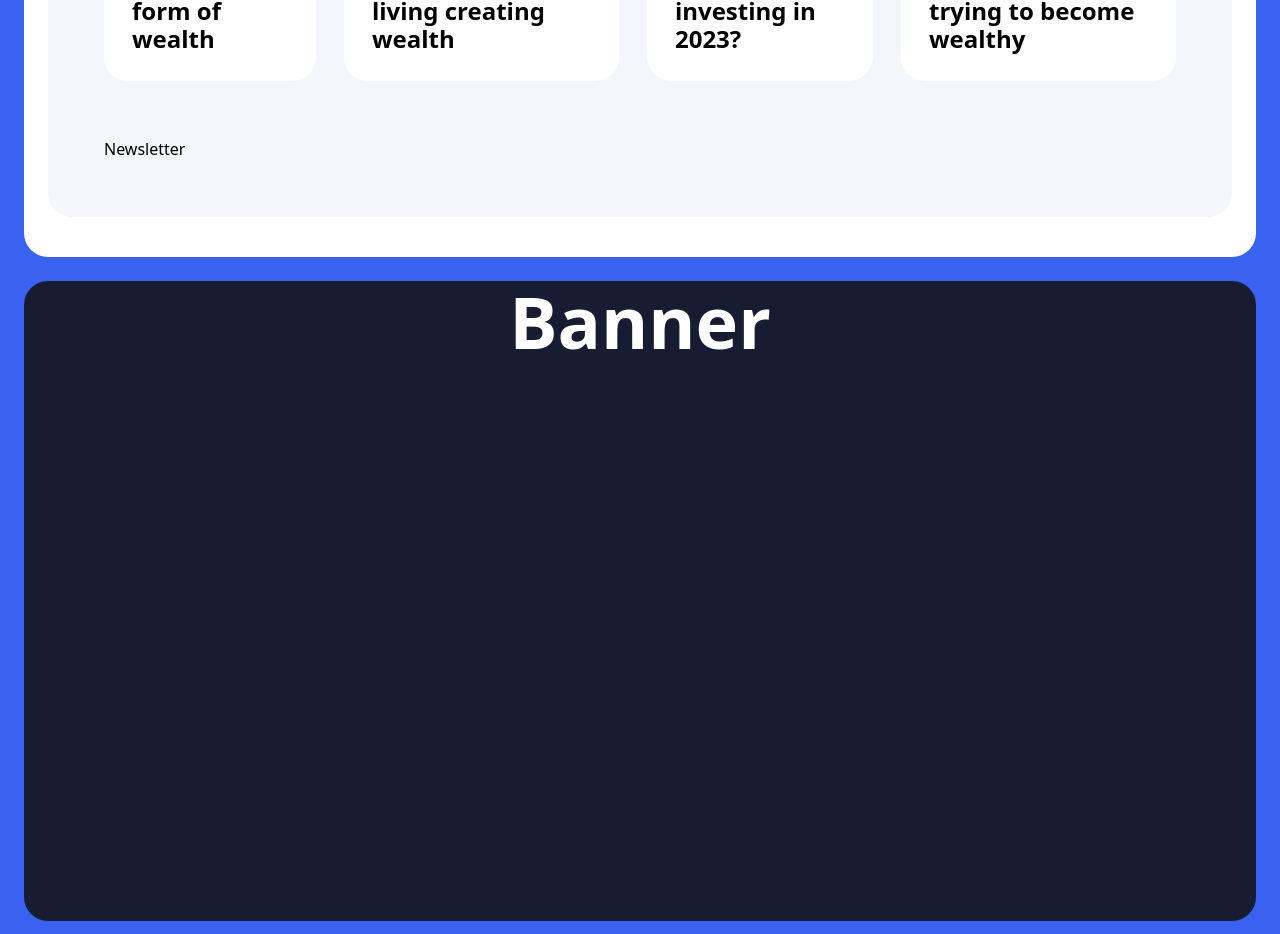
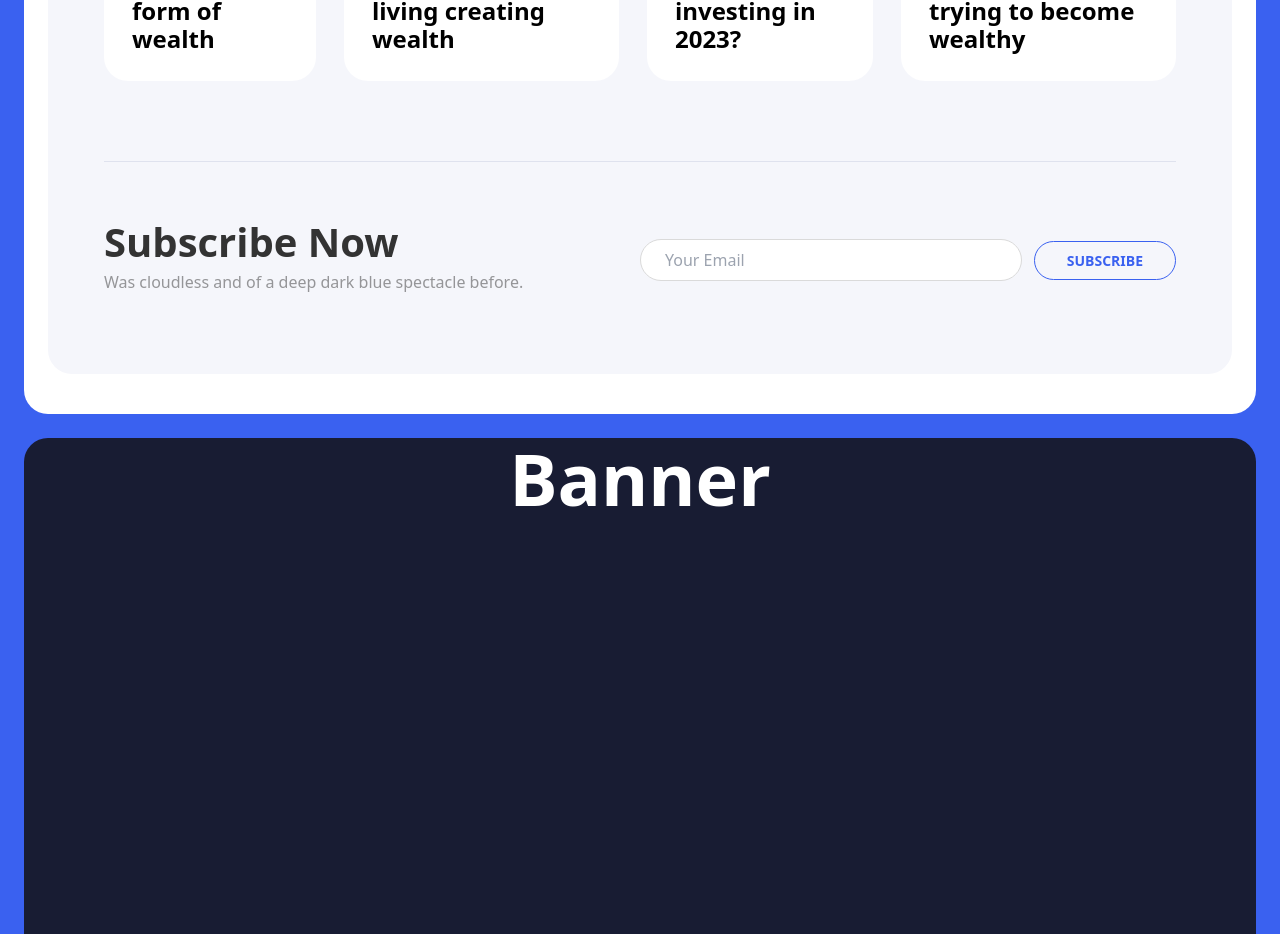
Before and after one commit to Andreyhuey/evobank, a React (Vite) app: page / in a window 1280 px wide. Shown: the part 5641-6575 px from the top of the page. Built offline with nearby package versions, Linux system fonts and the light colour scheme.

Commit message:
Newsletter component completed on all screen sizes

```diff
--- a/src/components/Newsletter.tsx
+++ b/src/components/Newsletter.tsx
@@ -1,7 +1,28 @@
 const Newsletter = () => {
   return (
-    <div>
-      <>Newsletter</>
+    <div className="py-6">
+      <div className="border-t-[1px] border-[#DFE2EE] pt-16">
+        <div className="flex flex-col lg:flex-row md:items-start lg:items-center lg:justify-between gap-x-5 lg:gap-0 gap-y-8">
+          <div className="flex-1">
+            <p className="h3 pb-3">Subscribe Now</p>
+            <p className="text-[#3333337e]">
+              Was cloudless and of a deep dark blue spectacle before.
+            </p>
+          </div>
+          <div className="flex flex-1 flex-col md:flex-row items-center justify-center gap-3 w-full">
+            <div className="rounded-3xl flex items-center justify-center w-full bg-white border-[#DADADA] border-[1px] py-2 px-4">
+              <input
+                className="w-full ml-2 focus:outline-none text-black"
+                placeholder="Your Email"
+              />
+            </div>
+
+            <button className="w-full md:w-auto rounded-3xl font-bold border-[0.5px] border-[#3A61F0] text-[#3A61F0] py-2 px-8 cursor-pointer text-[14px] hover:scale-110 transition duration-300 ease-in-out uppercase">
+              Subscribe
+            </button>
+          </div>
+        </div>
+      </div>
     </div>
   );
 };
```
